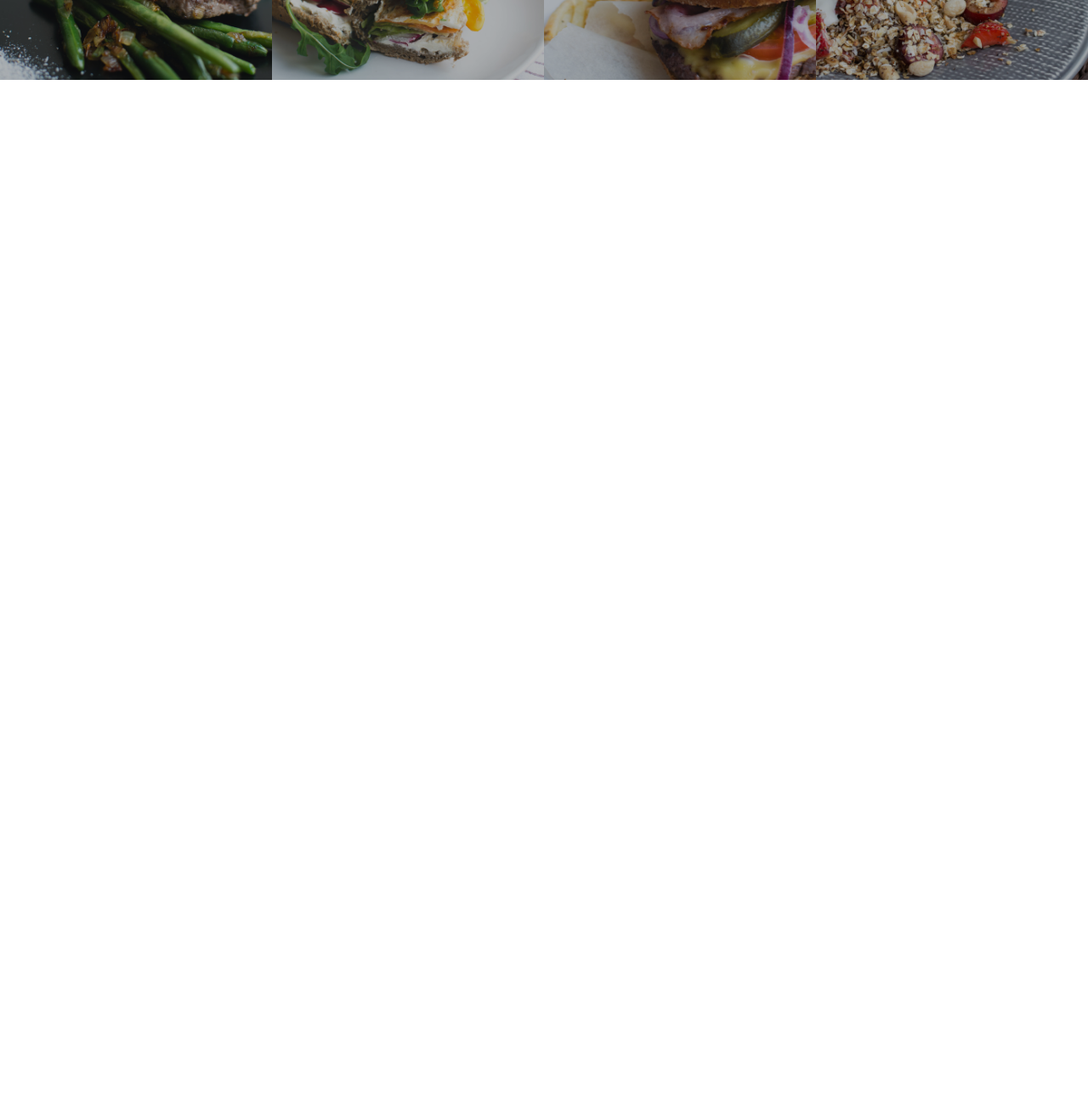
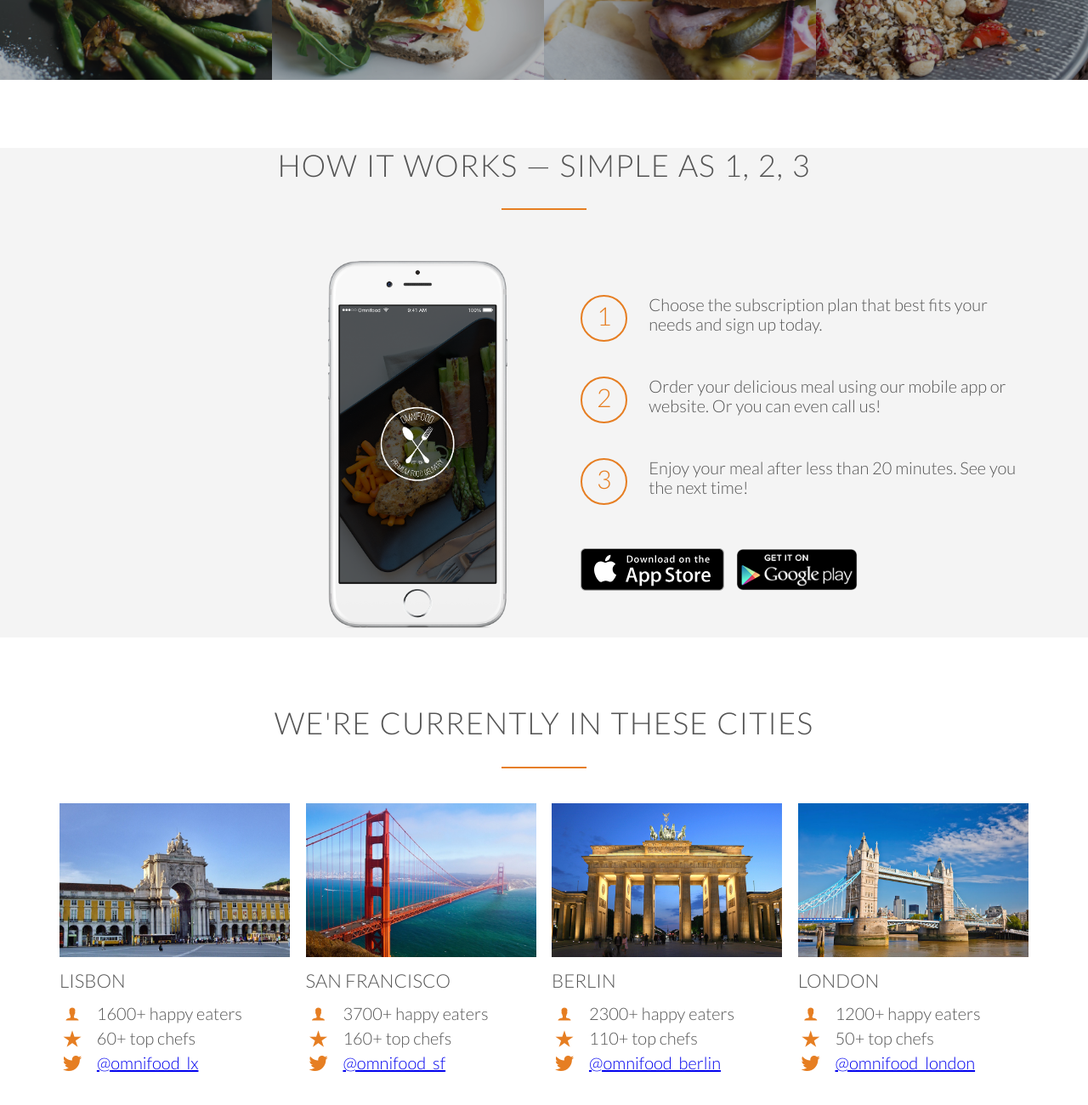
Before and after one commit to Pawaponrn/basichtmlcss, a plain HTML site: page index.html in a window 1280 px wide. Shown: the part 1837-3137 px from the top of the page at 85% size. Before the commit the page ends 1931 px from the top, so only its background shows below. Drawn offline with Linux system fonts and the light colour scheme; files whose address does not match are found by name.

Commit message:
cities section

```diff
--- a/index.html
+++ b/index.html
@@ -72,7 +72,7 @@
         </div>
     </section>
     <section class="section-meals">
-        <ul class="meals-showcase">
+        <ul class="meals-showcase clearfix">
             <li>
                 <figure class="meals-photo">
                     <img src="resources/img/1.jpg" alt="1. Korean bibimbap with egg and vegetables">
@@ -95,7 +95,7 @@
                 </figure>
             </li>
         </ul>
-        <ul class="meals-showcase">
+        <ul class="meals-showcase clearfix">
             <li>
                 <figure class="meals-photo">
                     <img src="resources/img/5.jpg" alt="5. Paleo beef steak with vegetables">
@@ -119,6 +119,103 @@
             </li>
         </ul>
     </section>
+    <section class="section-steps">
+        <div class="row">
+            <h2>How it works &mdash; Simple as 1, 2, 3</h2>
+        </div>
+        <div class="row">
+            <div class="col span-1-of-2 steps-box">
+                <img src="resources/img/app-iPhone.png" alt="omnifood app on iphon" class="app-screen">
+            </div>
+            <div class="col span-1-of-2 steps-box">
+                <div class="works-step">
+                    <div>1</div>
+                    <p>Choose the subscription plan that best fits your needs and sign up today.</p>
+                </div>
+                <div class="works-step">
+                    <div>2</div>
+                    <p>Order your delicious meal using our mobile app or website. Or you can even call us!</p>
+                </div>
+                <div class="works-step">
+                    <div>3</div>
+                    <p>Enjoy your meal after less than 20 minutes. See you the next time!</p>
+                </div>
+                <a href="#" class="btn-app"><img src="resources/img/download-app.svg" alt="App Store Button"></a>
+                <a href="#" class="btn-app"><img src="resources/img/download-app-android.png" alt="Play Store Button"></a>
+            </div>
+        </div>
+    </section>
+    <section class="section-cities">
+        <div class="row">
+            <h2>We're currently in these cities</h2>
+        </div>
+        <div class="row">
+            <div class="col span-1-of-4 box">
+                <img src="resources/img/lisbon-3.jpg" alt="">
+                <h3>Lisbon</h3>
+                <div class="city-feature">
+                    <i class="ion-ios-person icon-small"></i>
+                    1600+ happy eaters
+                </div>
+                <div class="city-feature">
+                    <i class="ion-ios-star icon-small"></i>
+                    60+ top chefs
+                </div>
+                <div class="city-feature">
+                    <i class="ion-social-twitter icon-small"></i>
+                    <a href="#">@omnifood_lx</a>
+                </div>
+            </div>
+            <div class="col span-1-of-4 box">
+                <img src="resources/img/san-francisco.jpg" alt="">
+                <h3>San Francisco</h3>
+                <div class="city-feature">
+                    <i class="ion-ios-person icon-small"></i>
+                    3700+ happy eaters
+                </div>
+                <div class="city-feature">
+                    <i class="ion-ios-star icon-small"></i>
+                    160+ top chefs
+                </div>
+                <div class="city-feature">
+                    <i class="ion-social-twitter icon-small"></i>
+                    <a href="#">@omnifood_sf</a>
+                </div>
+            </div>
+            <div class="col span-1-of-4 box">
+                <img src="resources/img/berlin.jpg" alt="">
+                <h3>Berlin</h3>
+                <div class="city-feature">
+                    <i class="ion-ios-person icon-small"></i>
+                    2300+ happy eaters
+                </div>
+                <div class="city-feature">
+                    <i class="ion-ios-star icon-small"></i>
+                    110+ top chefs
+                </div>
+                <div class="city-feature">
+                    <i class="ion-social-twitter icon-small"></i>
+                    <a href="#">@omnifood_berlin</a>
+                </div>
+            </div>
+            <div class="col span-1-of-4 box">
+                <img src="resources/img/london.jpg" alt="">
+                <h3>London</h3>
+                <div class="city-feature">
+                    <i class="ion-ios-person icon-small"></i>
+                    1200+ happy eaters
+                </div>
+                <div class="city-feature">
+                    <i class="ion-ios-star icon-small"></i>
+                    50+ top chefs
+                </div>
+                <div class="city-feature">
+                    <i class="ion-social-twitter icon-small"></i>
+                    <a href="#">@omnifood_london</a>
+                </div>
+            </div>
+        </div>
+    </section>
 </body>
 
 </html>
--- a/resources/css/style.css
+++ b/resources/css/style.css
@@ -12,6 +12,15 @@ html {
     font-weight: 300;
     font-size: 20px;
     text-rendering: optimizeLegibility;
+}
+
+.clearfix {zoom: 1}
+.clearfix:after {
+    content: '.';
+    clear: both;
+    display: block;
+    height: 0;
+    visibility: hidden;
 }
 
 
@@ -96,6 +105,20 @@ h2:after {
     display: block;
     color: #e67e22;
     margin-bottom: 10px;
+}
+
+.icon-small {
+    display: inline-block;
+    width: 30px;
+    text-align: center;
+    color: #e67e22;
+    font-size: 120%;
+    margin-right: 10px;
+
+    /*make icon align with text*/
+    line-height: 120%;
+    vertical-align: middle;
+    margin-top: -4px;
 }
 
 
@@ -241,3 +264,67 @@ header {
     opacity: 1;
     transform: scale(1);
 }
+
+/* -----HOW IT WORKS----- */
+
+.section-steps {
+    background-color: #f4f4f4;
+}
+
+/*select the left on*/
+.steps-box:first-child {
+    text-align: right;
+    padding-right: 3%;
+    margin-top: 30px;
+}
+
+/*select the right on*/
+.steps-box:last-child {
+    padding-left: 3%;
+    margin-top: 70px;
+}
+
+.app-screen {
+    width: 40%;
+}
+
+.works-step {
+    margin-bottom: 50px;
+}
+
+.works-step:last-of-type {
+    margin-bottom: 60px; /*more balance for mine*/
+}
+
+.works-step div {
+    color: #e67e22;
+    border: 2px solid #e67e22;
+    display: inline-block;
+    border-radius: 50%;
+    height: 55px;
+    width: 55px;
+    text-align: center;
+    padding: 5px;
+    float: left;
+    font-size: 150%;
+    margin-right: 25px;
+}
+
+.btn-app img {
+    height: 50px;
+    width: auto;
+    margin-right: 10px;
+
+}
+
+/* -----CITIES----- */
+
+.box img {
+    width: 100%;
+    height: auto;
+    margin-bottom: 15px;
+}
+
+.city-feature {
+    margin-bottom: 5px;
+}
```
Also changed, not shown: resources/img/download-app.svg (renamed from Omnifood Contents/download-app.svg).
